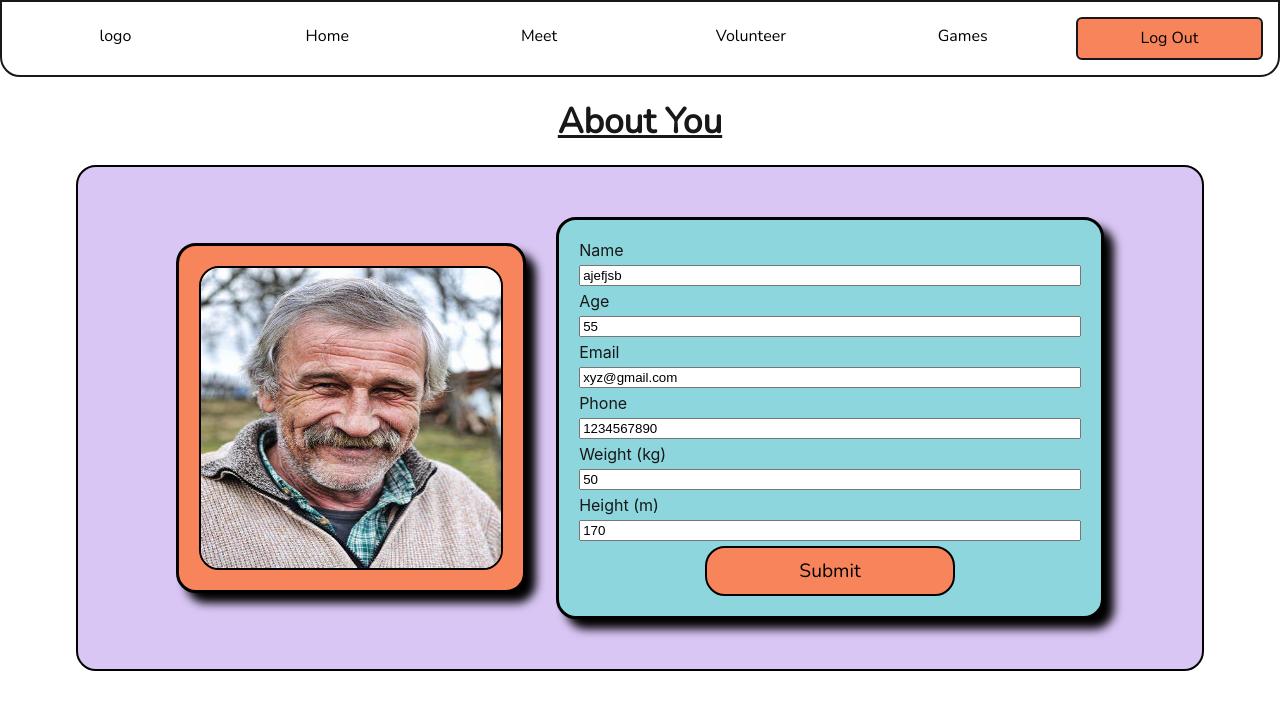
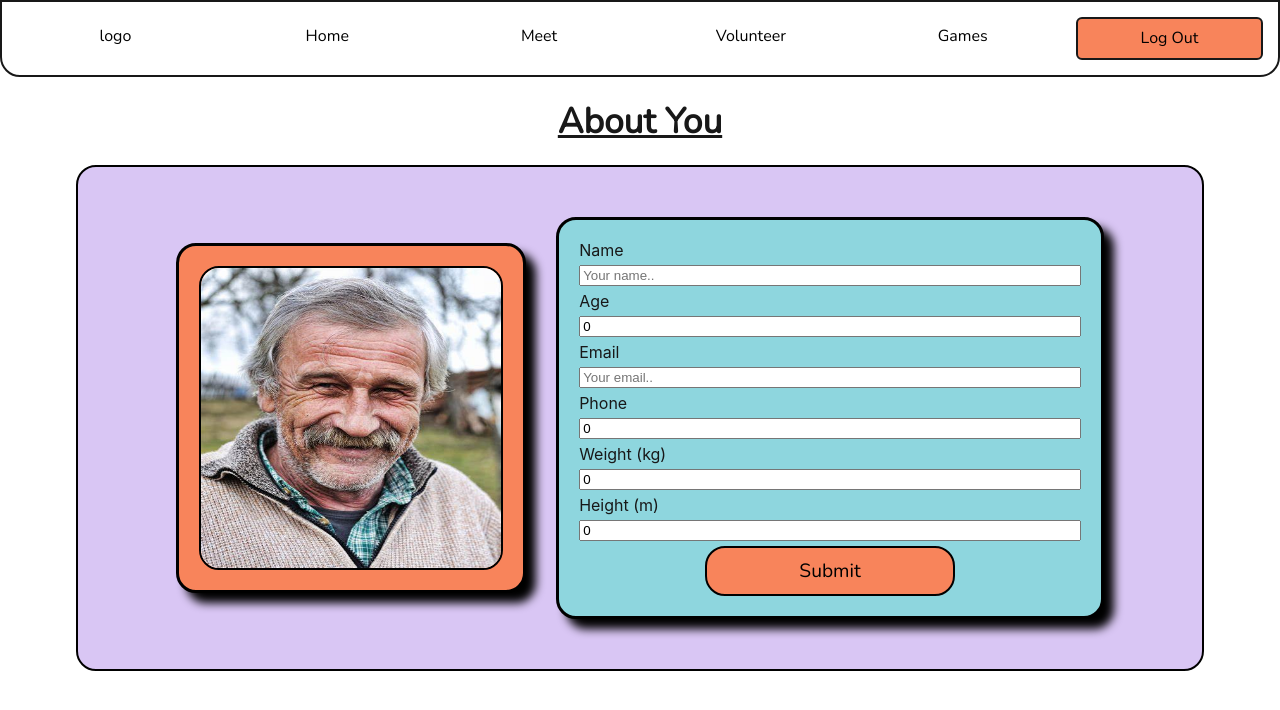
Before and after one commit to Jansxn/GFG_Hack_2023, a React (Create React App) app in the folder frontend/: page /profile in a window 1280 px wide. Shown: the top 710 px of the page. Built offline with nearby package versions, Linux system fonts and the light colour scheme.

Commit message:
Fixed bugs + Added medicine db update system (in progress)

```diff
--- a/frontend/src/components/Intro_page/Cards.js
+++ b/frontend/src/components/Intro_page/Cards.js
@@ -55,7 +55,7 @@ function Cards() {
     //     for (i = 0; i < document.getElementsByClassName('medicine-list').length; i++){
     //     document.getElementsByClassName('medicine-list')[i].classList.toggle('hide');}
     // }
-    const {userData, setUserData} = React.useContext(AppState)
+    const {userData, setMed, med} = React.useContext(AppState)
 
     var divide_nodes = (time) => {
         return (
@@ -134,7 +134,7 @@ function Cards() {
             <div className = "medicine">
                 <div className='card-title'>Medicines</div>
 
-                <div className='input'>
+                <form className='input'>
                     <div className='nom'>Name of Medicine:
                     <input type="text" placeholder="Add Medicine" className='input-medicine'/>
                     </div>
@@ -152,8 +152,19 @@ function Cards() {
                     <input type="time"  className='time'/>
                     <input type="time"  className='time'/>
                     <input type="time"  className='time'/></div>
-                    <button>Add</button>
-                </div>
+                    <button onClick={
+                        (e)=>{
+                            e.preventDefault()
+                            var medicine_name = document.getElementsByClassName('input-medicine')[0].value;
+                            var medicine_time = document.getElementsByClassName('time');
+                            var time_arr =[];
+                            for (var i = 0 ;i<medicine_time.length; i++){
+                                time_arr.push(medicine_time[i].value)
+                            }
+                            setMed([medicine_name, time_arr, 0])
+                            console.log(med)
+                    }}>Add</button>
+                </form>
 
                 <div className = "medicine-list">
                     {medicines_list}
--- a/frontend/src/components/Intro_page/Navbar.js
+++ b/frontend/src/components/Intro_page/Navbar.js
@@ -7,6 +7,7 @@ function Navbar() {
   const {userData, setUserData} = React.useContext(AppState)
   function logout(){
     setUserData({name: '',lname: '',pfp: temp_pfp,streak: 0,email:'',phone: 0,medications:[],conditions:[],weight: 0,height: 0,age: 0});
+    window.location.reload()
   }
 
     return (
--- a/frontend/src/components/Intro_page/intro_data.js
+++ b/frontend/src/components/Intro_page/intro_data.js
@@ -2,7 +2,7 @@ import temp_pfp from '../images/temp_pfp.jpeg';
 // import { user } from '../../App';
 import React, { useState, createContext } from 'react';
 
-export const personal_info = {
+export const personal_info_demo = {
     name: 'ajefjsb',//userData.fname+' '+userData.lname,
     lname: 'sakdnaksd',
     pfp: temp_pfp,
@@ -13,18 +13,15 @@ export const personal_info = {
         {
             name: "Medication 1",
             taken: 1,
-            frequency: 2,
             time: ["12:00", "18:00"]
         },
         {
             name: "Medication 2",
             taken: 3,
-            frequency: 4,
             time: ["8:00", "10:00"]
         },{
             name: "Medication 2",
             taken: 3,
-            frequency: 4,
             time: ["8:00", "10:00"]
         }
     ],
@@ -61,14 +58,17 @@ export const personal_info_default = {
     age: 0
 }
 
+export const medicine_data = []
+
 
 
 export const AppState = createContext({userData: personal_info_default})
 
 const Context = ({ children }) => {
     const [userData, setUserData] = useState(personal_info_default);
+    const [med, setMed] = useState(medicine_data);
     return (
-            <AppState.Provider value={{userData, setUserData}}>
+            <AppState.Provider value={{userData, setUserData, med, setMed}}>
                 {children}
             </AppState.Provider>
     )
--- a/frontend/src/components/Login_page/Login.js
+++ b/frontend/src/components/Login_page/Login.js
@@ -43,8 +43,9 @@ export const Login = () => {
           const userRecord = snapshot.val();
           userDataEx.fname = userRecord.fname;
           userDataEx.lname = userRecord.lname;
+          userDataEx.email = userRecord.email;
           update(databaseRef, userDataEx);
-          const newUserData = { ...userData, name: userRecord.fname, lname: userRecord.lname };
+          const newUserData = { ...userData, name: userRecord.fname, lname: userRecord.lname, email: userRecord.email };
           setUserData(newUserData);
           userDataInitialState = userData;
           console.log(userDataInitialState);
--- a/frontend/src/components/Profile_page/Profile.js
+++ b/frontend/src/components/Profile_page/Profile.js
@@ -3,9 +3,10 @@ import React from 'react';
 import { Link } from 'react-router-dom';
 import Navbar from '../Intro_page/Navbar';
 import temp_pfp from '../images/temp_pfp.jpeg';
-import { personal_info } from '../Intro_page/intro_data.js';
+import { AppState } from '../Intro_page/intro_data';
 
 function Profile() {
+    const {userData, setUserData} = React.useContext(AppState)
     return(
         <div className='profile'>
             <Navbar />
@@ -18,22 +19,22 @@ function Profile() {
 
                 <div className = "input">
                     <label for="name">Name</label>
-                    <input type="text" id="name" name="name" placeholder="Your name.." defaultValue={personal_info.name}/>
+                    <input type="text" id="name" name="name" placeholder="Your name.." defaultValue={userData.name}/>
 
                     <label for="age">Age</label>
-                    <input type="number" id="age" name="age" placeholder="Your age.." defaultValue={personal_info.age}/>
+                    <input type="number" id="age" name="age" placeholder="Your age.." defaultValue={userData.age}/>
 
                     <label for="email">Email</label>
-                    <input type="text" id="email" name="email" placeholder="Your email.." defaultValue={personal_info.email}/>
+                    <input type="text" id="email" name="email" placeholder="Your email.." defaultValue={userData.email}/>
 
                     <label for="phone">Phone</label>
-                    <input type="number" id="phone" name="phone" placeholder="Your phone.." defaultValue={personal_info.phone}/>
+                    <input type="number" id="phone" name="phone" placeholder="Your phone.." defaultValue={userData.phone}/>
 
                     <label for="Weight">Weight (kg)</label>
-                    <input type="number" id="weight" name="weight" placeholder="Your weight.." defaultValue={personal_info.weight}/>
+                    <input type="number" id="weight" name="weight" placeholder="Your weight.." defaultValue={userData.weight}/>
 
                     <label for="Height">Height (m)</label>
-                    <input type="text" id="height" name="height" placeholder="Your height.." defaultValue={personal_info.height}/>
+                    <input type="text" id="height" name="height" placeholder="Your height.." defaultValue={userData.height}/>
 
                     <button>Submit</button>
                 </div>
```
Also changed, not shown: frontend/public/manifest.json.
